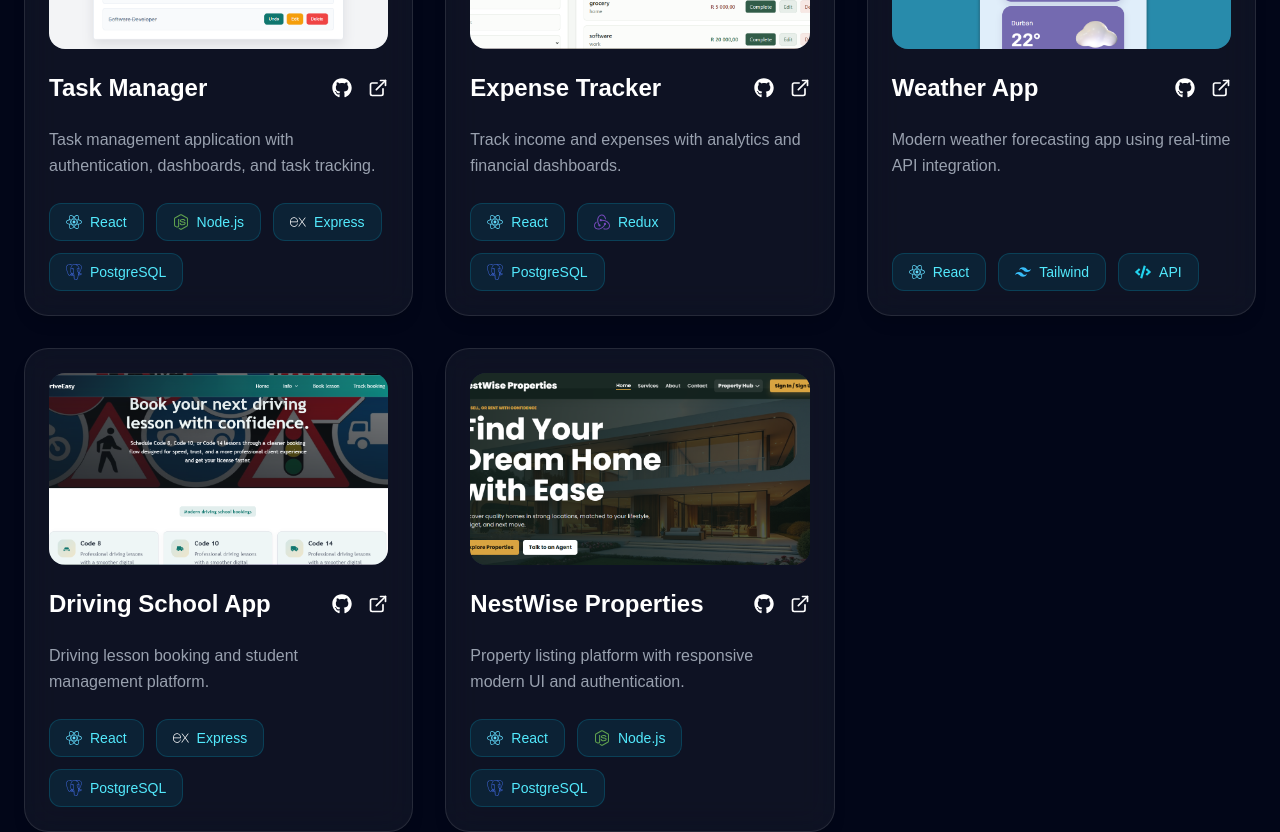
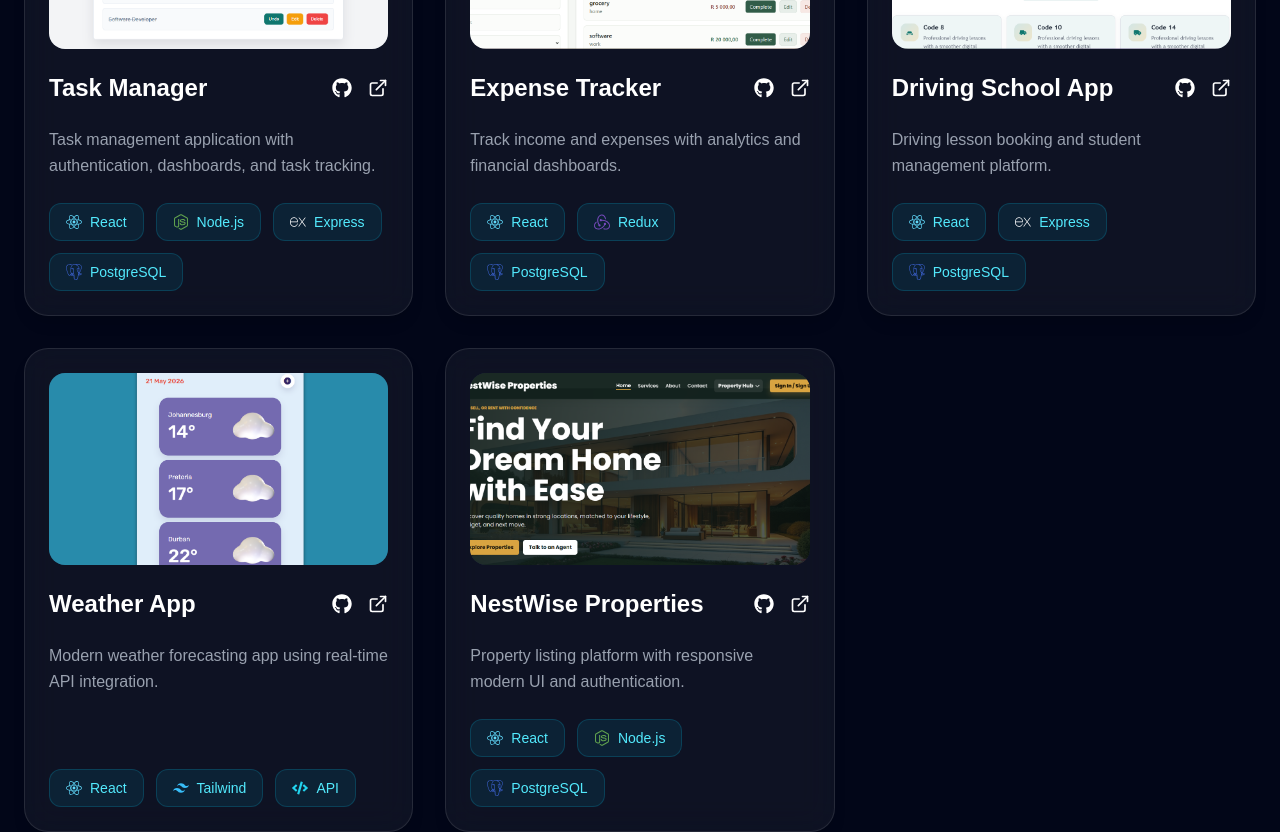
Before and after one commit to kamva-hanisi/Developer_Portfolio, a React (Vite) app in the folder client/: page / in a window 1280 px wide. Shown: the part 3160-3992 px from the top of the page. Built offline with nearby package versions, Linux system fonts and the light colour scheme; no server answers.

Commit message:
adding projects

```diff
--- a/client/src/data/projects.js
+++ b/client/src/data/projects.js
@@ -32,7 +32,21 @@ const projects = [
 
     github: "https://github.com/kamva-hanisi/Expense-Tracker-App.git",
 
-    live: "https://expense-tracker-client-0ndu.onrender.com",
+    live: "https://kamva-hanisi.github.io/Expense-Tracker-App/",
+  },
+
+  {
+    title: "Driving School App",
+
+    description: "Driving lesson booking and student management platform.",
+
+    image: drivingSchool,
+
+    tech: ["React", "Express", "PostgreSQL"],
+
+    github: "https://github.com/kamva-hanisi/driving-school-app.git",
+
+    live: "https://kamva-hanisi.github.io/driving-school-app/",
   },
 
   {
@@ -48,20 +62,6 @@ const projects = [
     github: "https://github.com/kamva-hanisi/weather.git",
 
     live: "#",
-  },
-
-  {
-    title: "Driving School App",
-
-    description: "Driving lesson booking and student management platform.",
-
-    image: drivingSchool,
-
-    tech: ["React", "Express", "PostgreSQL"],
-
-    github: "https://github.com/kamva-hanisi/driving-school-app.git",
-
-    live: "https://driving-school-app-ando.onrender.com",
   },
 
   {
```
